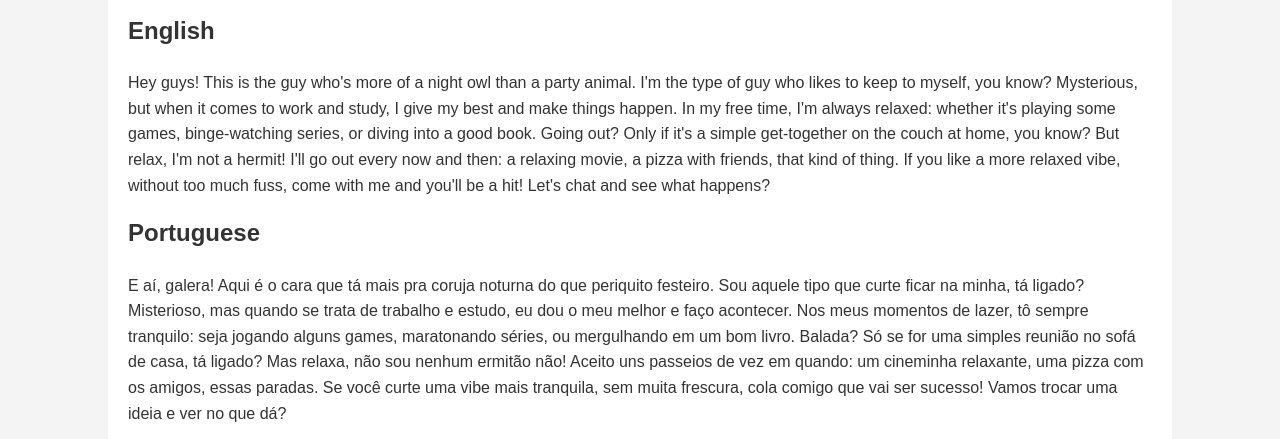
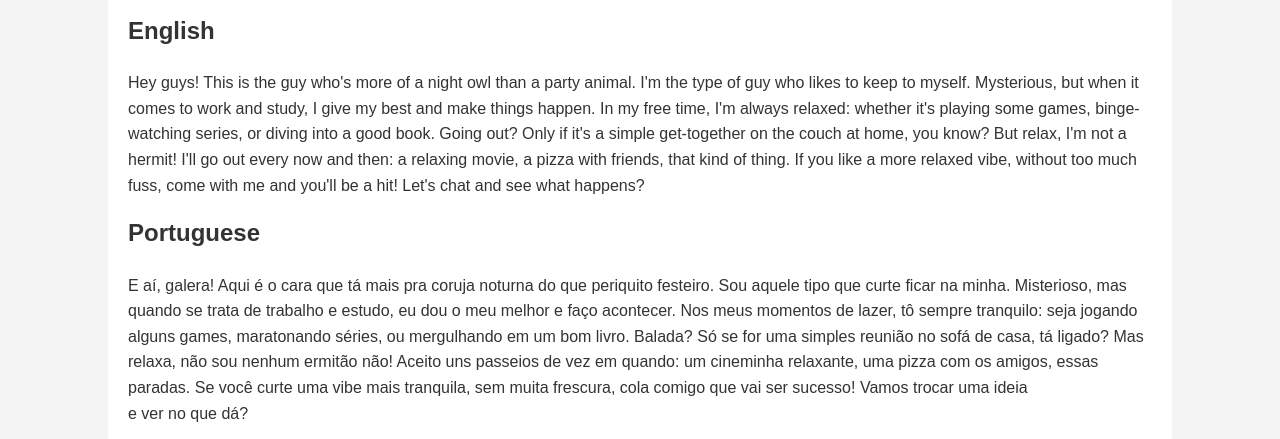
Before and after one commit to EmeraldDream58/EmeraldDream58.github.io, a plain HTML site: page index.html in a window 1280 px wide. Shown: the part 511-950 px from the top of the page. Drawn offline with Linux system fonts and the light colour scheme.

Commit message:
Update index.html

```diff
--- a/index.html
+++ b/index.html
@@ -117,10 +117,10 @@
     </section>
     <section id="main" class="container">
         <h2 id="about">English</h2>
-        <p>Hey guys! This is the guy who's more of a night owl than a party animal. I'm the type of guy who likes to keep to myself, you know? Mysterious, but when it comes to work and study, I give my best and make things happen. In my free time, I'm always relaxed: whether it's playing some games, binge-watching series, or diving into a good book. Going out? Only if it's a simple get-together on the couch at home, you know? But relax, I'm not a hermit! I'll go out every now and then: a relaxing movie, a pizza with friends, that kind of thing. If you like a more relaxed vibe, without too much fuss, come with me and you'll be a hit! Let's chat and see what happens?
+        <p>Hey guys! This is the guy who's more of a night owl than a party animal. I'm the type of guy who likes to keep to myself. Mysterious, but when it comes to work and study, I give my best and make things happen. In my free time, I'm always relaxed: whether it's playing some games, binge-watching series, or diving into a good book. Going out? Only if it's a simple get-together on the couch at home, you know? But relax, I'm not a hermit! I'll go out every now and then: a relaxing movie, a pizza with friends, that kind of thing. If you like a more relaxed vibe, without too much fuss, come with me and you'll be a hit! Let's chat and see what happens?
 </p>
 		<h2 id="about">Portuguese</h2>
-        <p>E aí, galera! Aqui é o cara que tá mais pra coruja noturna do que periquito festeiro. Sou aquele tipo que curte ficar na minha, tá ligado? Misterioso, mas quando se trata de trabalho e estudo, eu dou o meu melhor e faço acontecer. Nos meus momentos de lazer, tô sempre tranquilo: seja jogando alguns games, maratonando séries, ou mergulhando em um bom livro. Balada? Só se for uma simples reunião no sofá de casa, tá ligado? Mas relaxa, não sou nenhum ermitão não! Aceito uns passeios de vez em quando: um cineminha relaxante, uma pizza com os amigos, essas paradas. Se você curte uma vibe mais tranquila, sem muita frescura, cola comigo que vai ser sucesso! Vamos trocar uma ideia e ver no que dá?</p>
+        <p>E aí, galera! Aqui é o cara que tá mais pra coruja noturna do que periquito festeiro. Sou aquele tipo que curte ficar na minha. Misterioso, mas quando se trata de trabalho e estudo, eu dou o meu melhor e faço acontecer. Nos meus momentos de lazer, tô sempre tranquilo: seja jogando alguns games, maratonando séries, ou mergulhando em um bom livro. Balada? Só se for uma simples reunião no sofá de casa, tá ligado? Mas relaxa, não sou nenhum ermitão não! Aceito uns passeios de vez em quando: um cineminha relaxante, uma pizza com os amigos, essas paradas. Se você curte uma vibe mais tranquila, sem muita frescura, cola comigo que vai ser sucesso! Vamos trocar uma ideia e ver no que dá?</p>
         <h2 id="contact">Contact</h2>
         <p>Find me on <a href="https://steamcommunity.com/id/Emerald_dream/" target="_blank">Steam</a>.</p>
     </section>
```
